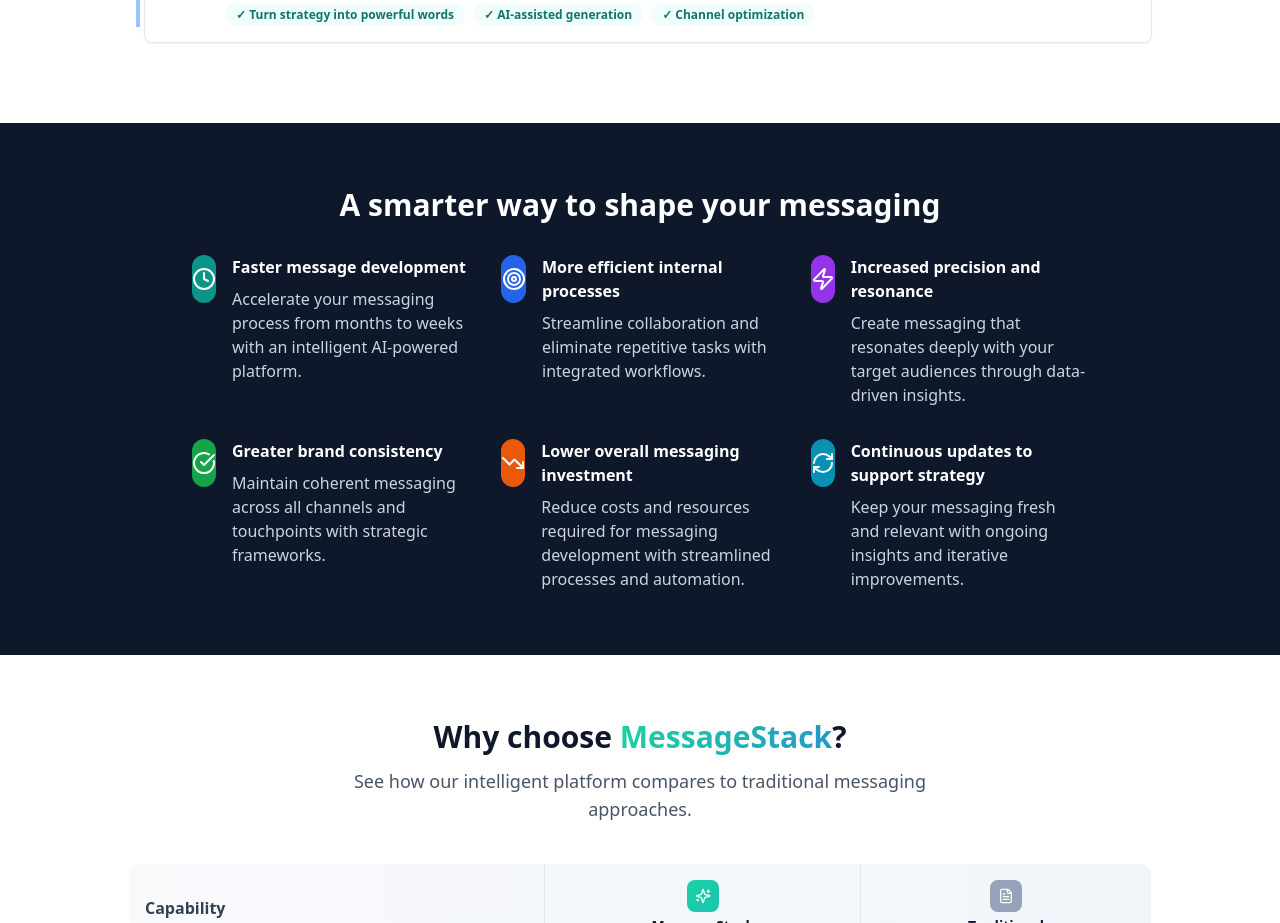
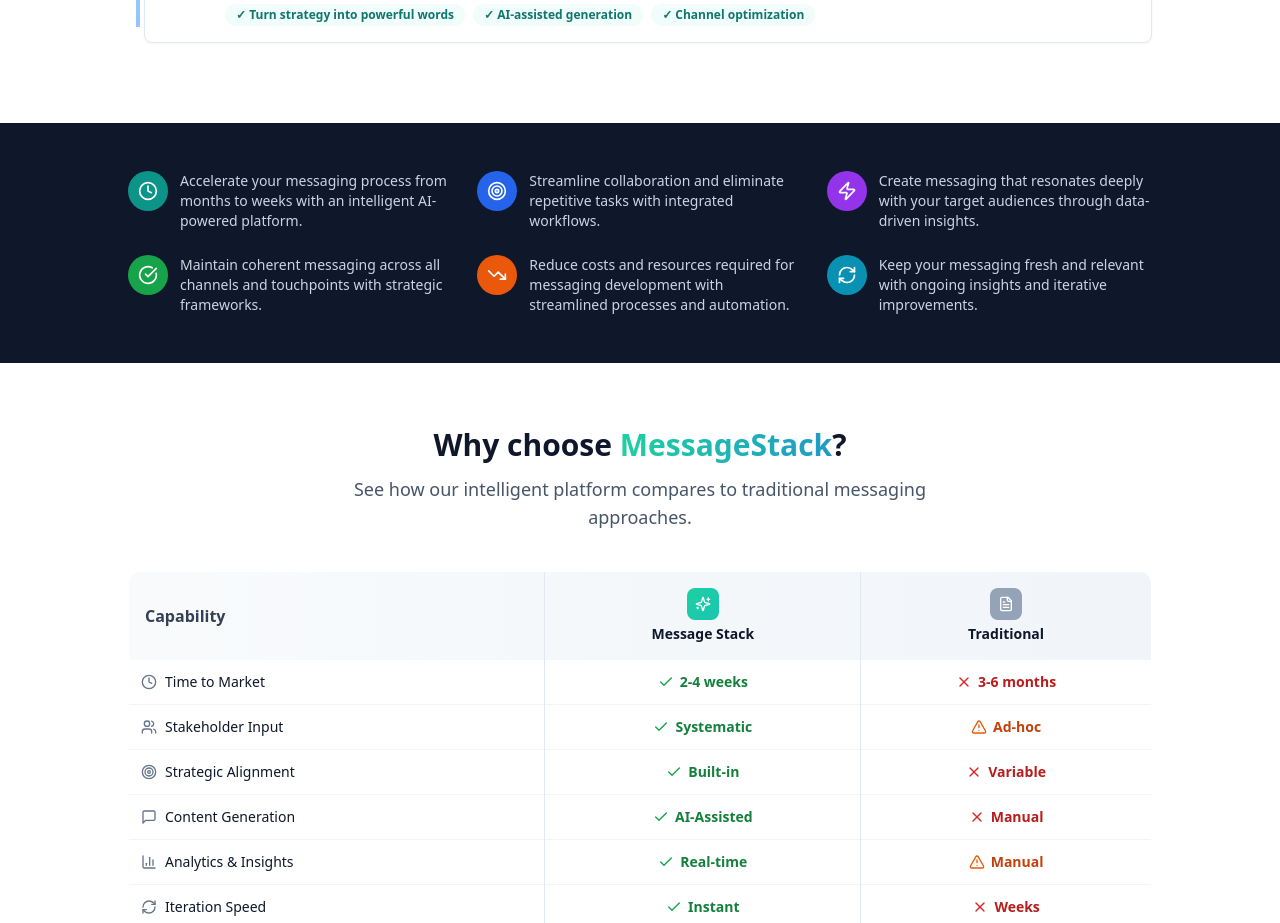
Before and after one commit to ollieboesen-svg/messagestack-ai, a Next.js app: page / in a window 1280 px wide. Shown: the part 1500-2423 px from the top of the page. Built offline with nearby package versions, Linux system fonts and the light colour scheme.

Commit message:
Condense benefits section to 1/3rd depth
- Removed section headline and subtext
- Condensed to single message per benefit point
- Reduced padding and icon sizes for compact layout
- Improved scannability with tighter spacing

Co-Authored-By: Same <noreply@same.new>

```diff
--- a/src/app/page.tsx
+++ b/src/app/page.tsx
@@ -441,75 +441,50 @@ export default function HomePage() {
       </section>
 
       {/* Social Proof */}
-      <section className="py-16 bg-slate-900">
+      <section className="py-12 bg-slate-900">
         <div className="container mx-auto px-4">
-          <div className="max-w-4xl mx-auto text-center">
-
-
-            <h2 className="text-3xl font-bold text-white mb-4">A smarter way to shape your messaging</h2>
-            <p className="text-slate-300 mb-8">
-
-            </p>
-
-            <div className="grid md:grid-cols-2 lg:grid-cols-3 gap-8 text-left">
-              <div className="flex items-start space-x-4">
-                <div className="w-16 h-12 rounded-full bg-teal-600 flex items-center justify-center">
-                  <Clock className="h-6 w-6 text-white" />
+          <div className="max-w-5xl mx-auto">
+            <div className="grid md:grid-cols-2 lg:grid-cols-3 gap-6">
+              <div className="flex items-start space-x-3">
+                <div className="w-10 h-10 rounded-full bg-teal-600 flex items-center justify-center flex-shrink-0">
+                  <Clock className="h-5 w-5 text-white" />
                 </div>
-                <div>
-                  <h4 className="text-white font-semibold mb-2">Faster message development</h4>
-                  <p className="text-slate-300">Accelerate your messaging process from months to weeks with an intelligent AI-powered platform.</p>
-                </div>
+                <p className="text-slate-300 text-sm">Accelerate your messaging process from months to weeks with an intelligent AI-powered platform.</p>
               </div>
 
-              <div className="flex items-start space-x-4">
-                <div className="w-16 h-12 rounded-full bg-blue-600 flex items-center justify-center">
-                  <Target className="h-6 w-6 text-white" />
+              <div className="flex items-start space-x-3">
+                <div className="w-10 h-10 rounded-full bg-blue-600 flex items-center justify-center flex-shrink-0">
+                  <Target className="h-5 w-5 text-white" />
                 </div>
-                <div>
-                  <h4 className="text-white font-semibold mb-2">More efficient internal processes</h4>
-                  <p className="text-slate-300">Streamline collaboration and eliminate repetitive tasks with integrated workflows.</p>
-                </div>
+                <p className="text-slate-300 text-sm">Streamline collaboration and eliminate repetitive tasks with integrated workflows.</p>
               </div>
 
-              <div className="flex items-start space-x-4">
-                <div className="w-16 h-12 rounded-full bg-purple-600 flex items-center justify-center">
-                  <Zap className="h-6 w-6 text-white" />
+              <div className="flex items-start space-x-3">
+                <div className="w-10 h-10 rounded-full bg-purple-600 flex items-center justify-center flex-shrink-0">
+                  <Zap className="h-5 w-5 text-white" />
                 </div>
-                <div>
-                  <h4 className="text-white font-semibold mb-2">Increased precision and resonance</h4>
-                  <p className="text-slate-300">Create messaging that resonates deeply with your target audiences through data-driven insights.</p>
-                </div>
+                <p className="text-slate-300 text-sm">Create messaging that resonates deeply with your target audiences through data-driven insights.</p>
               </div>
 
-              <div className="flex items-start space-x-4">
-                <div className="w-16 h-12 rounded-full bg-green-600 flex items-center justify-center">
-                  <CheckCircle className="h-6 w-6 text-white" />
+              <div className="flex items-start space-x-3">
+                <div className="w-10 h-10 rounded-full bg-green-600 flex items-center justify-center flex-shrink-0">
+                  <CheckCircle className="h-5 w-5 text-white" />
                 </div>
-                <div>
-                  <h4 className="text-white font-semibold mb-2">Greater brand consistency</h4>
-                  <p className="text-slate-300">Maintain coherent messaging across all channels and touchpoints with strategic frameworks.</p>
-                </div>
+                <p className="text-slate-300 text-sm">Maintain coherent messaging across all channels and touchpoints with strategic frameworks.</p>
               </div>
 
-              <div className="flex items-start space-x-4">
-                <div className="w-16 h-12 rounded-full bg-orange-600 flex items-center justify-center">
-                  <TrendingDown className="h-6 w-6 text-white" />
+              <div className="flex items-start space-x-3">
+                <div className="w-10 h-10 rounded-full bg-orange-600 flex items-center justify-center flex-shrink-0">
+                  <TrendingDown className="h-5 w-5 text-white" />
                 </div>
-                <div>
-                  <h4 className="text-white font-semibold mb-2">Lower overall messaging investment</h4>
-                  <p className="text-slate-300">Reduce costs and resources required for messaging development with streamlined processes and automation.</p>
-                </div>
+                <p className="text-slate-300 text-sm">Reduce costs and resources required for messaging development with streamlined processes and automation.</p>
               </div>
 
-              <div className="flex items-start space-x-4">
-                <div className="w-16 h-12 rounded-full bg-cyan-600 flex items-center justify-center">
-                  <RefreshCw className="h-6 w-6 text-white" />
+              <div className="flex items-start space-x-3">
+                <div className="w-10 h-10 rounded-full bg-cyan-600 flex items-center justify-center flex-shrink-0">
+                  <RefreshCw className="h-5 w-5 text-white" />
                 </div>
-                <div>
-                  <h4 className="text-white font-semibold mb-2">Continuous updates to support strategy</h4>
-                  <p className="text-slate-300">Keep your messaging fresh and relevant with ongoing insights and iterative improvements.</p>
-                </div>
+                <p className="text-slate-300 text-sm">Keep your messaging fresh and relevant with ongoing insights and iterative improvements.</p>
               </div>
             </div>
           </div>
```
